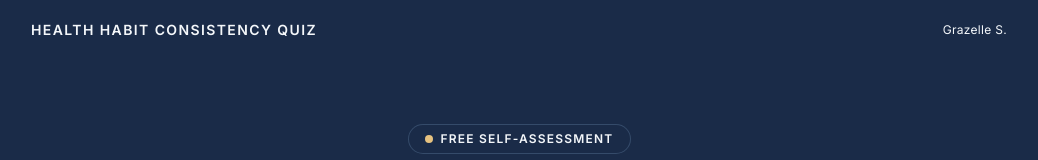
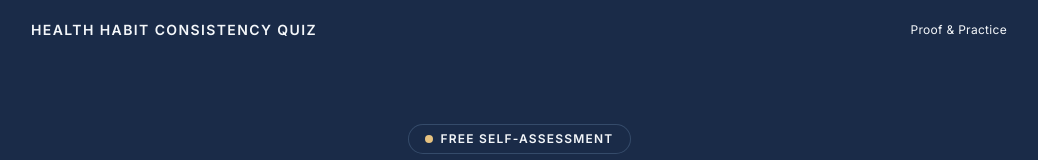
Before and after one commit to drgrazelle/proof-practice-quiz, a Next.js app: page / in a window 1280 px wide. Shown: the top 160 px of the page, without its empty margins (121-1159 px from the left). Built offline with nearby package versions, Linux system fonts and the light colour scheme.

Commit message:
Change landing page header right label to Proof & Practice
Co-Authored-By: Claude Sonnet 4.6 <noreply@anthropic.com>

```diff
--- a/app/page.js
+++ b/app/page.js
@@ -10,7 +10,7 @@ export default function Home() {
           Health Habit Consistency Quiz
         </span>
         <span className="text-slate text-xs tracking-wide hidden sm:block">
-          Grazelle S.
+          Proof &amp; Practice
         </span>
       </header>
 
```
